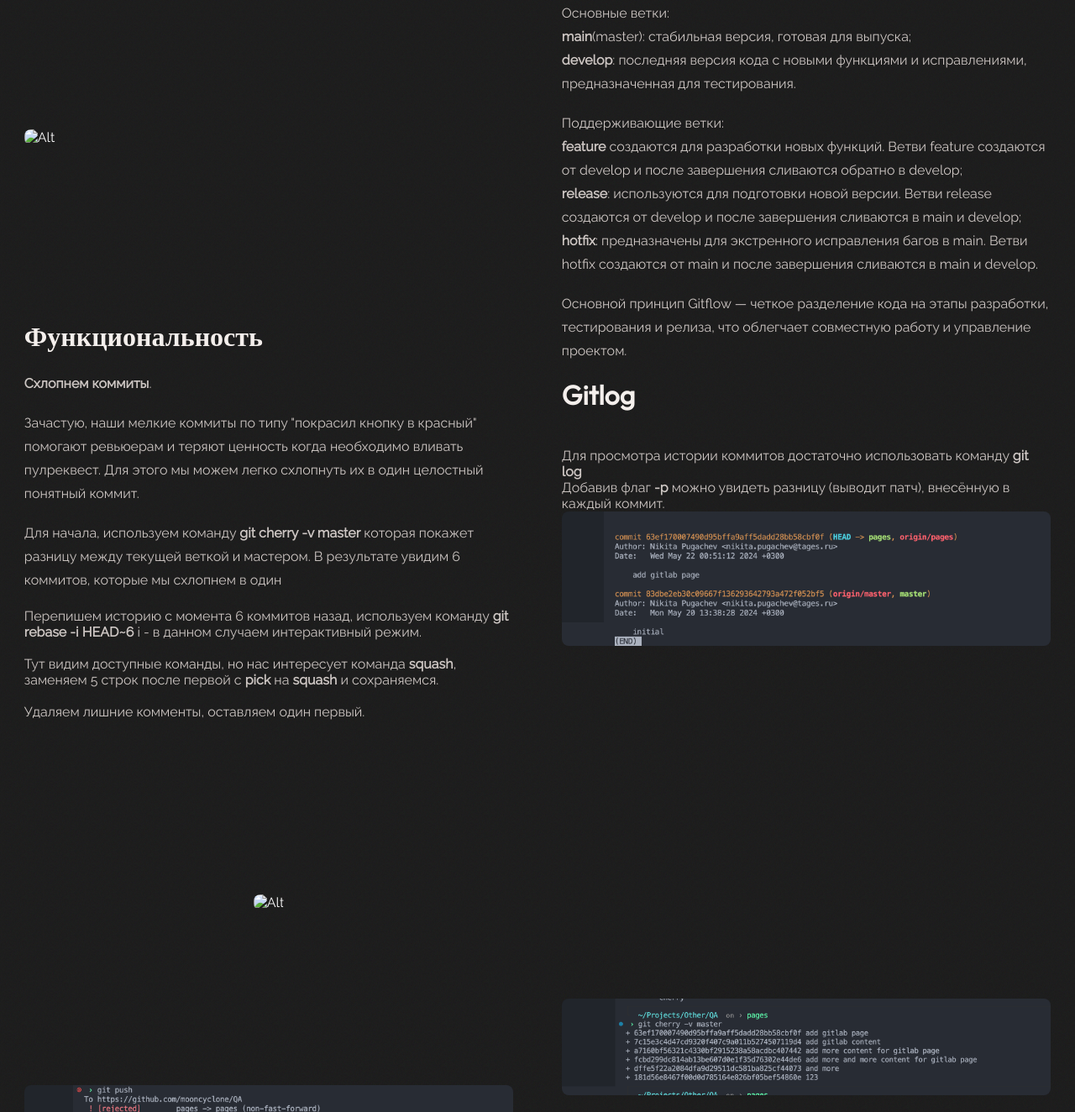
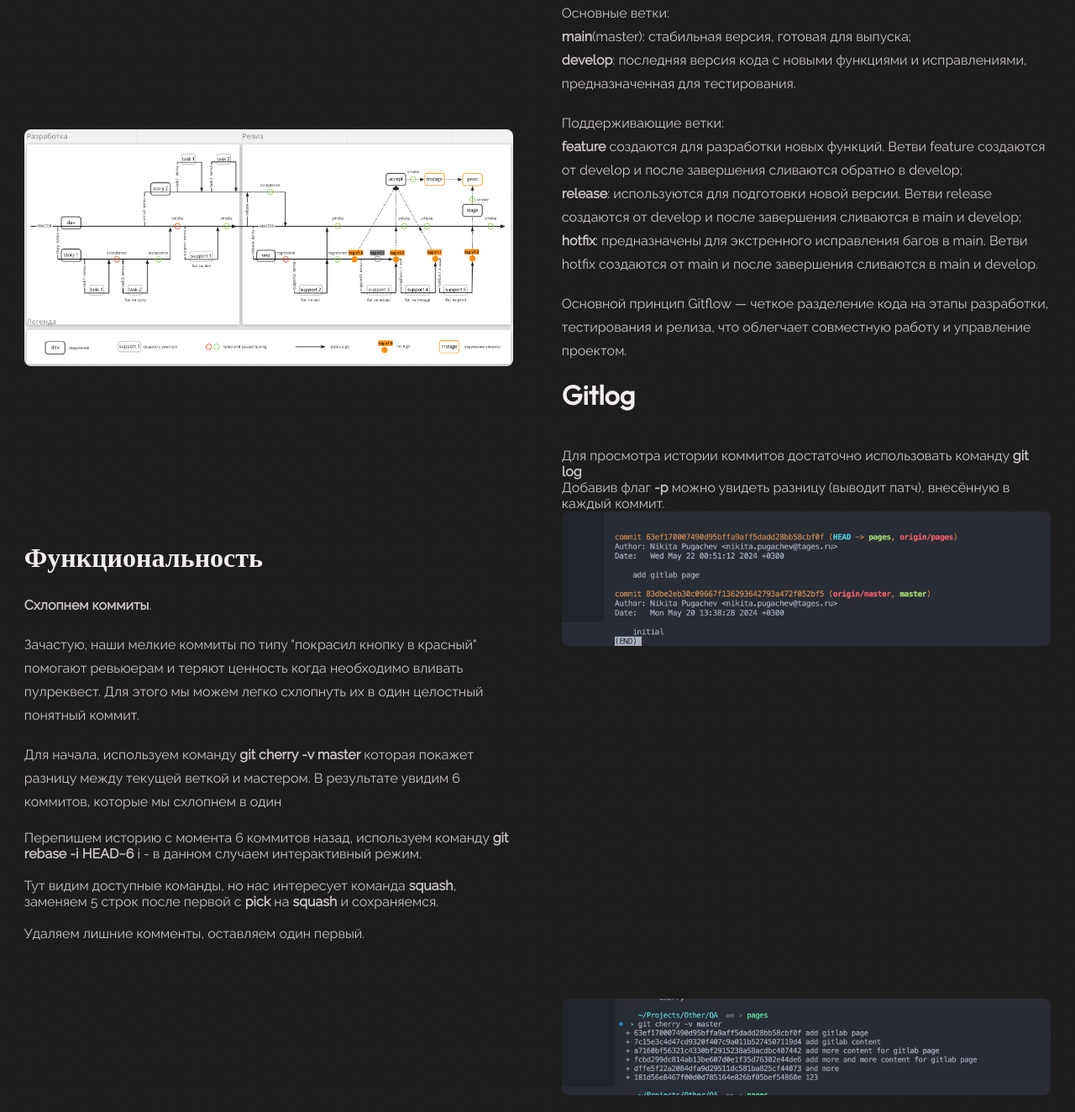
Before and after one commit to mooncyclone/QA, a website: page pages/gitlab.html in a window 1280 px wide. Shown: the part 1176-2500 px from the top of the page at 84% size. Drawn offline with Linux system fonts and the light colour scheme; the site is published under a folder, as on GitHub Pages, so addresses that start at the root find nothing.

```diff
--- a/pages/gitlab.html
+++ b/pages/gitlab.html
@@ -36,7 +36,7 @@
 	<!-- Левый столбец -->
 						<div data-speed=".9" class="gallery__left">
 
-							<img width=1400 class="gallery__item" src="/assets/images/gitlab/tagesflow.png" alt="Alt">
+							<img width=1400 class="gallery__item" src="../assets/images/gitlab/tagesflow.png" alt="Alt">
 
 							<div class="text-block gallery__item">
 								<h2 class="text-block__h">Функциональность</h2>
@@ -53,7 +53,7 @@
 								<p class="test-block__p">Удаляем лишние комменты, оставляем один первый.</p>
 							</div>
 
-							<img class="gallery__item" src="/assets/images/gitlab/gitint.png" alt="Alt">
+							<img class="gallery__item" src="../assets/images/gitlab/gitint.png" alt="Alt">
 
 							<img class="gallery__item" src="../assets/images/gitlab/squashpush.png" alt="Alt">
 
```
Also changed, not shown: pages/youtrack.html (+1 -1 lines), assets/images/main/1.jpg (deleted), assets/images/main/2.jpg (deleted), assets/images/main/3.jpg (deleted), assets/images/main/4.jpg (deleted), assets/images/main/5.jpg (deleted), assets/images/main/6.jpg (deleted), assets/images/main/7.jpg (deleted), assets/images/main/8.jpg (deleted), assets/images/main/9.jpg (deleted), 2 other files.
